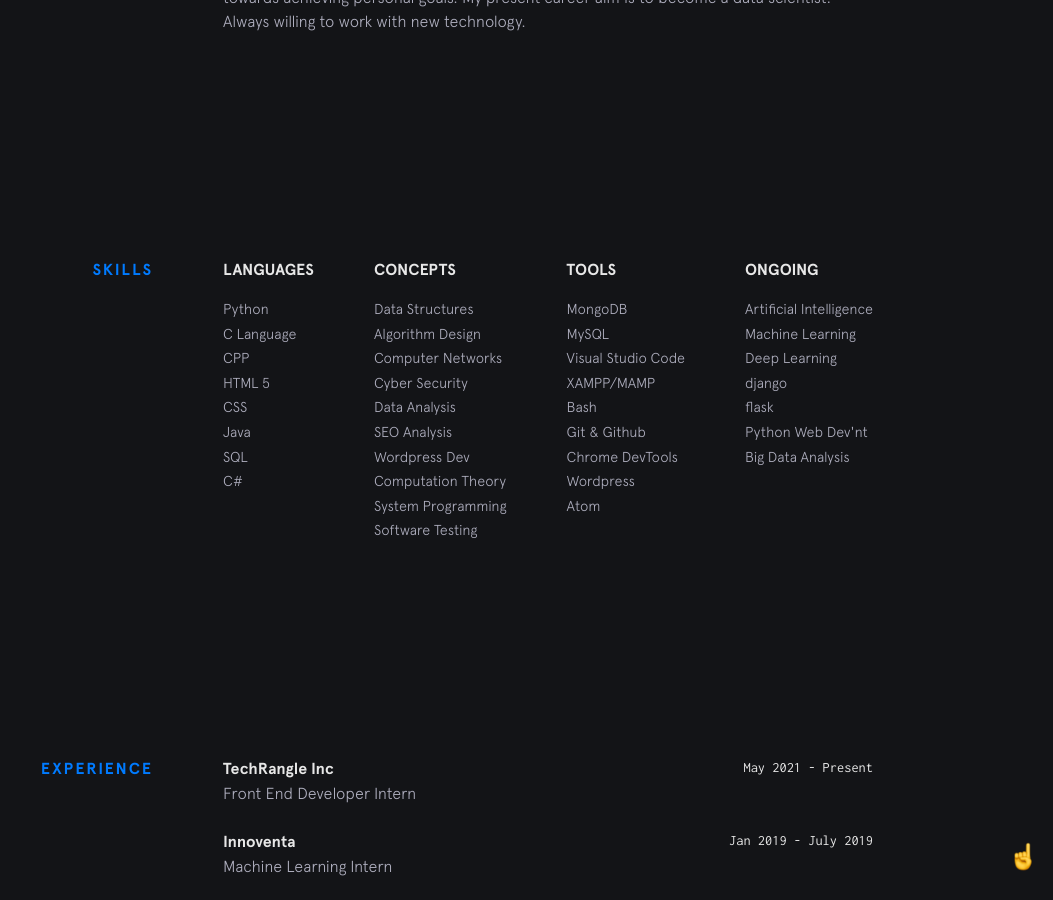
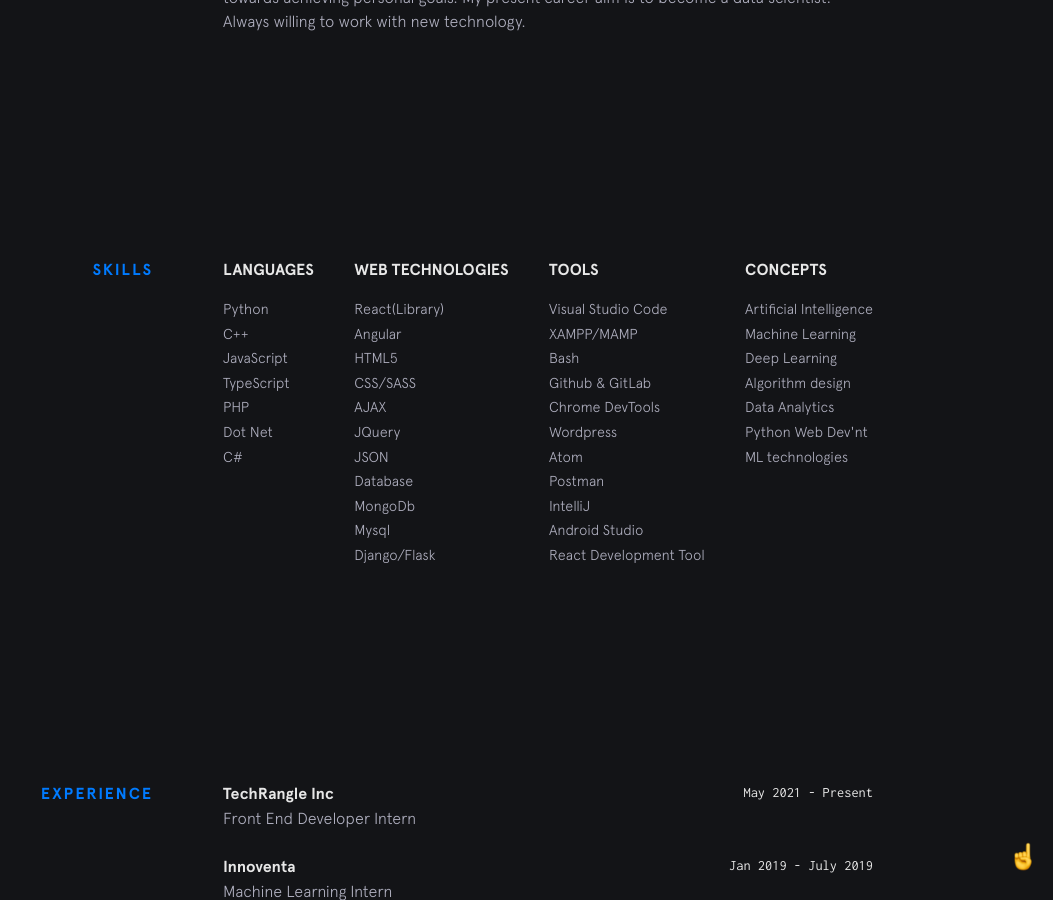
Before and after one commit to aminvishvam/aminvishvam.github.io, a Jekyll site: the page built from index.html, in a window 1280 px wide and 900 px high, scrolled down 1113 px. Shown: the whole window, without its empty margins (227-1280 px from the left). Built offline with Jekyll 4.4.1, drawn with Linux system fonts in a browser that asks for light colours; nearby versions of some CDN libraries.

Commit message:
updated skills

```diff
--- a/_data/skills.yml
+++ b/_data/skills.yml
@@ -1,41 +1,43 @@
 languages:
   - item: Python
-  - item: C Language
-  - item: CPP
-  - item: HTML 5
-  - item: CSS
-  - item: Java
-  - item: SQL
+  - item: C++
+  - item: JavaScript
+  - item: TypeScript
+  - item: PHP
+  - item: Dot Net
   - item: C#
 
 frameworks:
-  - item: Data Structures
-  - item: Algorithm Design
-  - item: Computer Networks
-  - item: Cyber Security
-  - item: Data Analysis
-  - item: SEO Analysis
-  - item: Wordpress Dev
-  - item: Computation Theory
-  - item: System Programming
-  - item: Software Testing
+  - item: React(Library)
+  - item: Angular
+  - item: HTML5
+  - item: CSS/SASS
+  - item: AJAX
+  - item: JQuery
+  - item: JSON
+  - item: Database
+  - item: MongoDb
+  - item: Mysql
+  - item: Django/Flask
 
 tools:
-  - item: MongoDB
-  - item: MySQL
   - item: Visual Studio Code
   - item: XAMPP/MAMP
   - item: Bash
-  - item: Git & Github
+  - item: Github & GitLab
   - item: Chrome DevTools
   - item: Wordpress
   - item: Atom
+  - item: Postman
+  - item: IntelliJ
+  - item: Android Studio
+  - item: React Development Tool
 
 design:
   - item: Artificial Intelligence
   - item: Machine Learning
   - item: Deep Learning
-  - item: django
-  - item: flask
+  - item: Algorithm design
+  - item: Data Analytics
   - item: Python Web Dev'nt
-  - item: Big Data Analysis
+  - item: ML technologies
--- a/_includes/skills.html
+++ b/_includes/skills.html
@@ -12,7 +12,7 @@
         </ul>
       </div>
       <div class="skillz__category">
-        <div class="skillz__category__label">Concepts</div>
+        <div class="skillz__category__label">Web technologies</div>
         <ul>
           {% for framework in site.data.skills.frameworks %}
           <li class="skillz__category__item">{{framework.item}}</li>
@@ -28,7 +28,7 @@
         </ul>
       </div>
       <div class="skillz__category">
-        <div class="skillz__category__label">Ongoing</div>
+        <div class="skillz__category__label">Concepts</div>
         <ul>
           {% for thing in site.data.skills.design %}
           <li class="skillz__category__item">{{thing.item}}</li>
```
